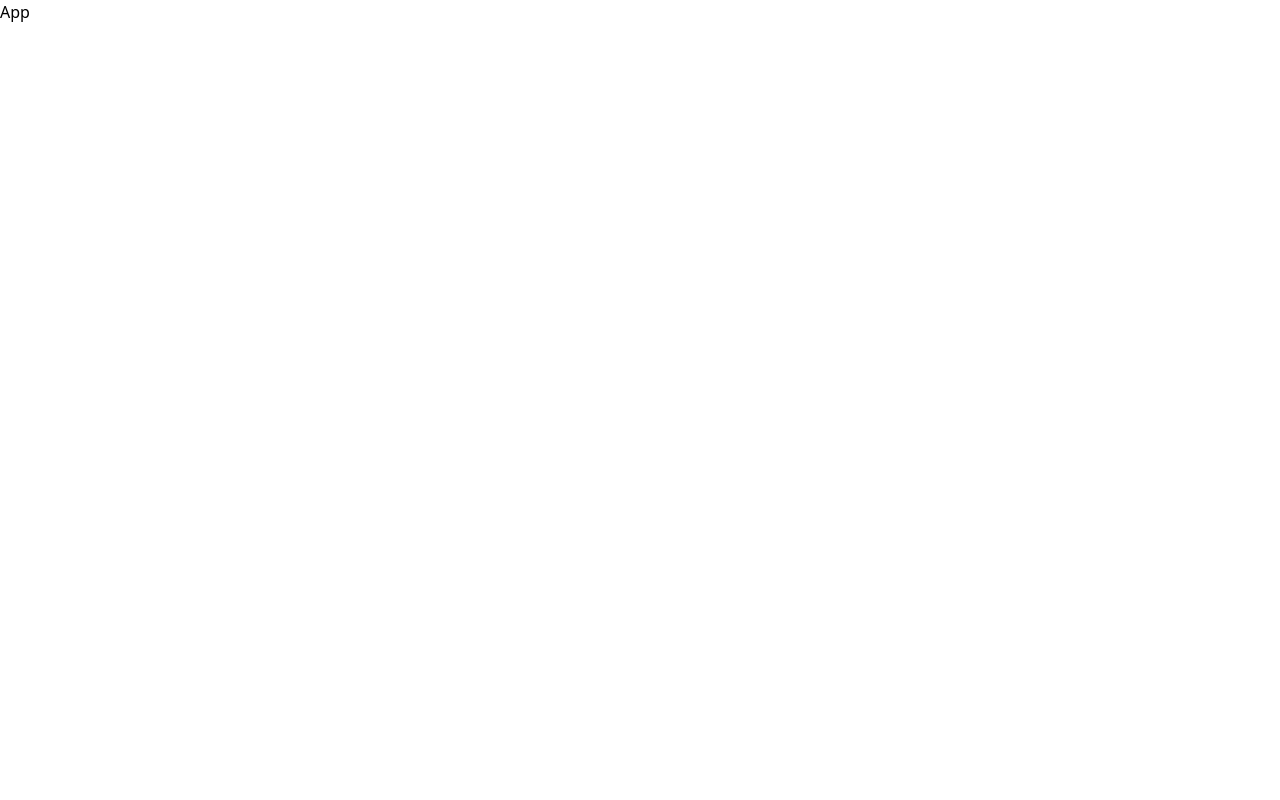
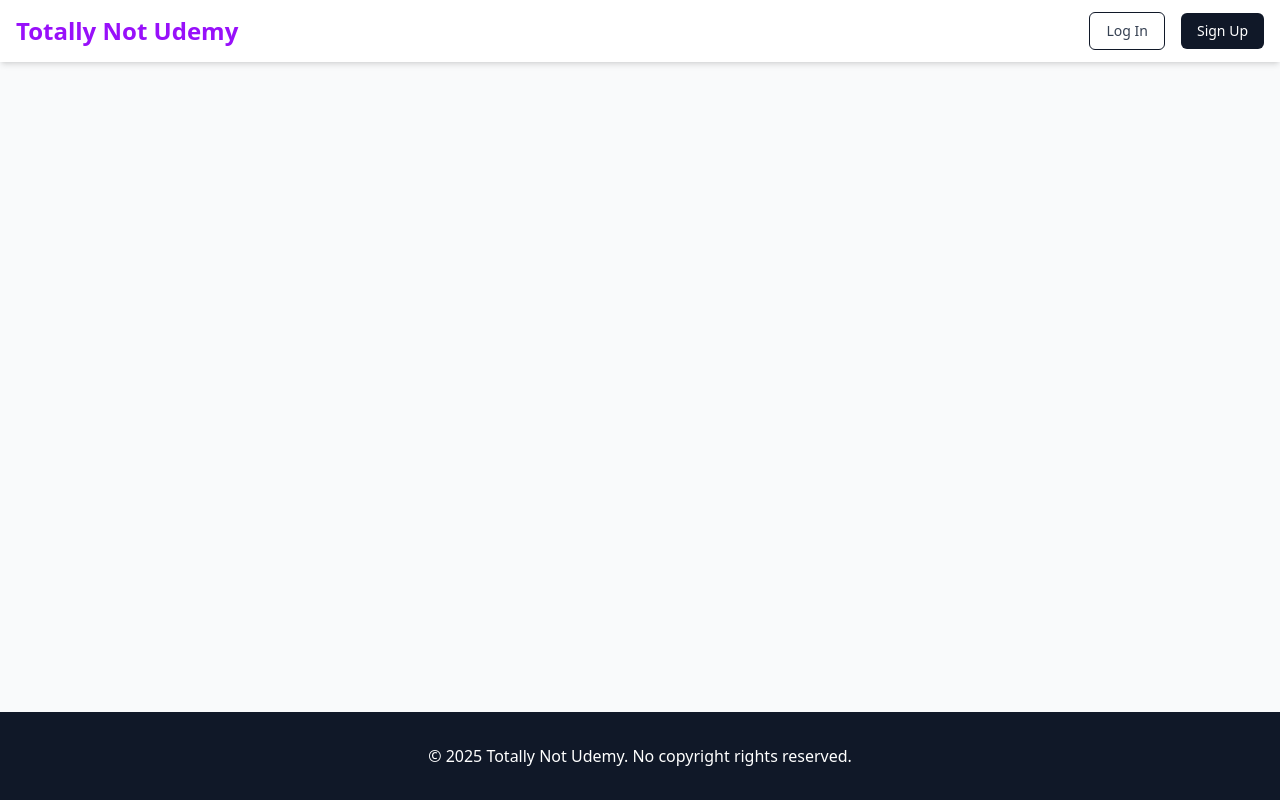
Before and after one commit to DraganM03/not_udemy_frontent, a React (Vite) app: page / in a window 1280 px wide. Built offline with nearby package versions, Linux system fonts and the light colour scheme.

Commit message:
added mainlayout and the main layout elements

```diff
--- a/src/App.jsx
+++ b/src/App.jsx
@@ -1,7 +1,24 @@
 import React from 'react';
+import {
+  Route,
+  createBrowserRouter,
+  createRoutesFromElements,
+  RouterProvider,
+} from 'react-router-dom';
+
+import { AuthProvider } from './context/AuthContext.jsx';
+import MainLayout from './layouts/MainLayout';
+
+const router = createBrowserRouter(
+  createRoutesFromElements(<Route path="/" element={<MainLayout />}></Route>)
+);
 
 const App = () => {
-  return <div>App</div>;
+  return (
+    <AuthProvider>
+      <RouterProvider router={router} />
+    </AuthProvider>
+  );
 };
 
 export default App;
--- /dev/null
+++ b/src/components/Footer.jsx
@@ -0,0 +1,11 @@
+import React from 'react';
+
+const Footer = () => (
+  <footer className="absolute w-[100%] bg-gray-900 text-white mt-16 py-8 bottom-0">
+    <div className="container mx-auto text-center">
+      <p>&copy; 2025 Totally Not Udemy. No copyright rights reserved.</p>
+    </div>
+  </footer>
+);
+
+export default Footer;
--- /dev/null
+++ b/src/components/Navbar.jsx
@@ -0,0 +1,72 @@
+import React from 'react';
+import { Link, useNavigate } from 'react-router-dom';
+import { useAuth } from '../context/AuthContext';
+
+const Navbar = () => {
+  const { isAuthenticated, user, logout } = useAuth();
+  const navigate = useNavigate();
+
+  const handleLogout = () => {
+    logout();
+    navigate('/');
+  };
+
+  return (
+    <header className="bg-white shadow-md sticky top-0 z-50">
+      <nav className="container mx-auto px-4 py-3 flex justify-between items-center">
+        <Link
+          to="/"
+          className="text-2xl font-bold text-purple-600 cursor-pointer"
+        >
+          Totally Not Udemy
+        </Link>
+        <div className="flex items-center space-x-4">
+          {isAuthenticated ? (
+            <>
+              {user.role_name === 'instructor' && (
+                <Link
+                  to="/dashboard"
+                  className="px-4 py-2 text-sm font-medium text-gray-700 hover:text-purple-600"
+                >
+                  Instructor Dashboard
+                </Link>
+              )}
+              {user.role_name === 'student' && (
+                <Link
+                  to="/dashboard"
+                  className="px-4 py-2 text-sm font-medium text-gray-700 hover:text-purple-600"
+                >
+                  My Learning
+                </Link>
+              )}
+              <span className="text-gray-600">Welcome, {user.first_name}</span>
+              <button
+                onClick={handleLogout}
+                className="px-4 py-2 text-sm font-medium text-white bg-red-500 rounded-md hover:bg-red-600"
+              >
+                Logout
+              </button>
+            </>
+          ) : (
+            <>
+              <Link
+                to="/login"
+                className="px-4 py-2 text-sm font-medium text-gray-700 bg-white border border-gray-900 rounded-md hover:bg-gray-100"
+              >
+                Log In
+              </Link>
+              <Link
+                to="/register"
+                className="px-4 py-2 text-sm font-medium text-white bg-gray-900 rounded-md hover:bg-gray-800"
+              >
+                Sign Up
+              </Link>
+            </>
+          )}
+        </div>
+      </nav>
+    </header>
+  );
+};
+
+export default Navbar;
--- /dev/null
+++ b/src/layouts/MainLayout.jsx
@@ -0,0 +1,18 @@
+import React from 'react';
+import { Outlet } from 'react-router-dom';
+import Navbar from '../components/Navbar';
+import Footer from '../components/Footer';
+
+const MainLayout = () => {
+  return (
+    <div className="bg-gray-50 min-h-screen font-sans">
+      <Navbar />
+      <main className="p-4 md:p-8">
+        <Outlet />
+      </main>
+      <Footer />
+    </div>
+  );
+};
+
+export default MainLayout;
```
